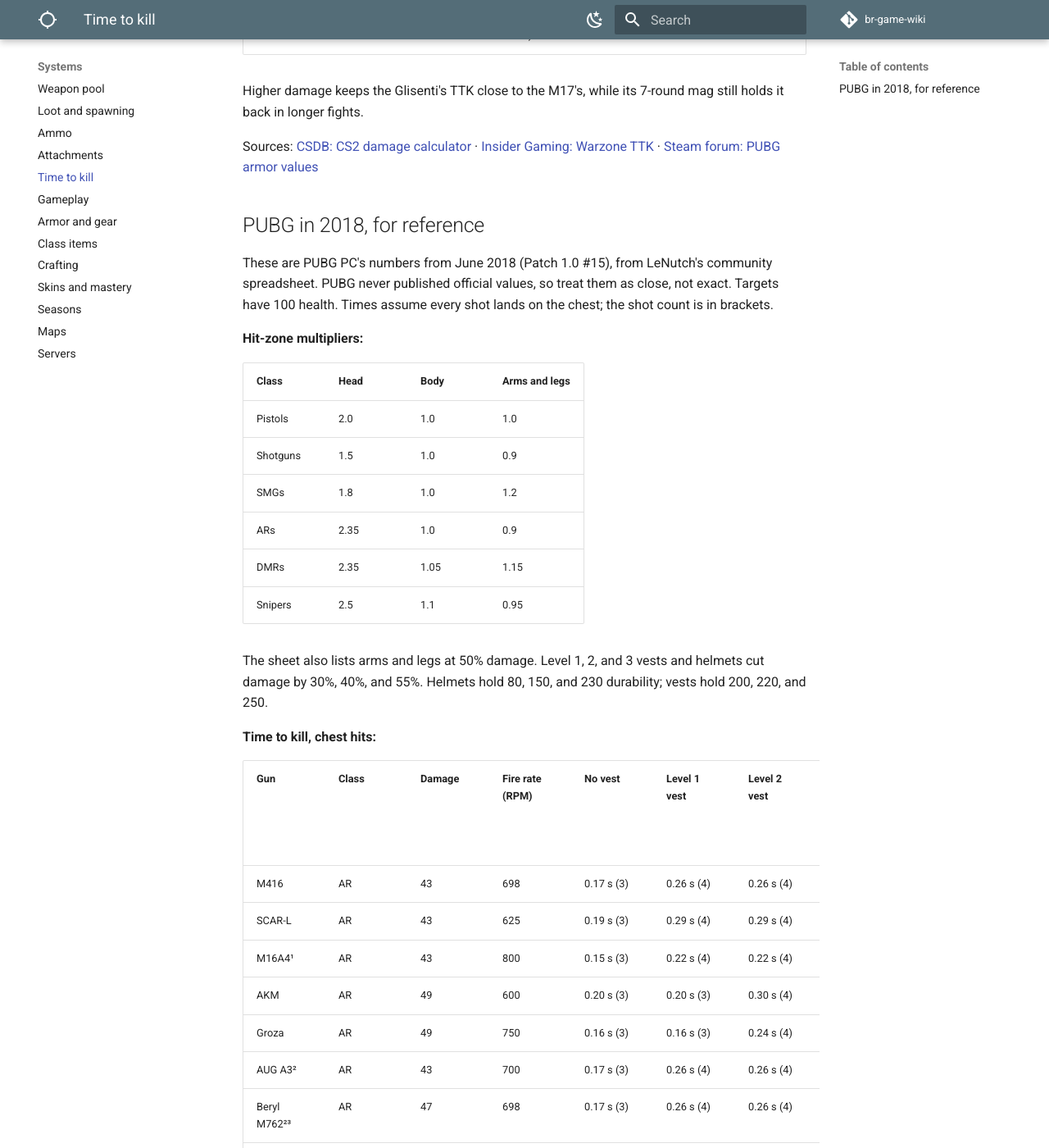
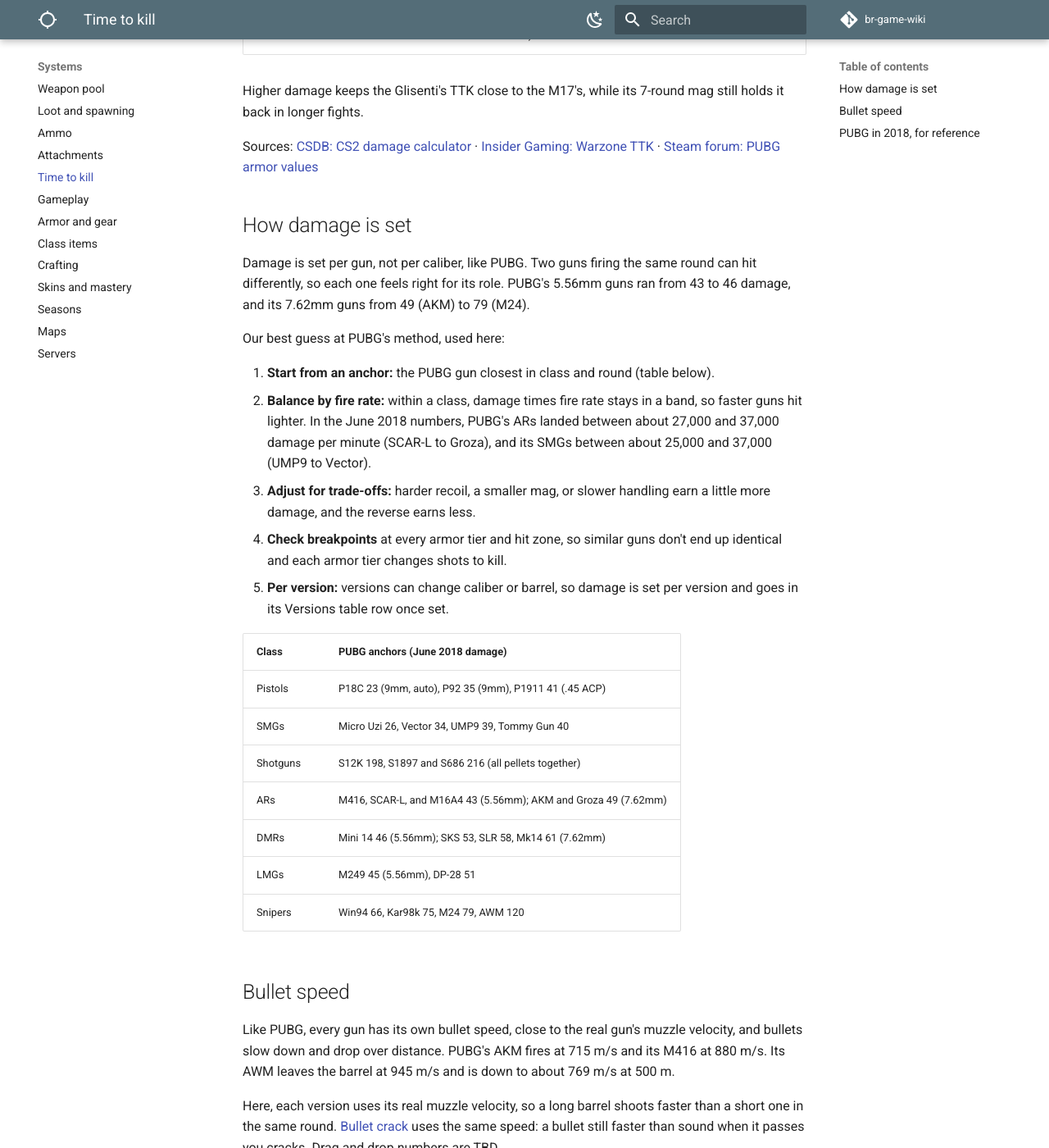
Before and after one commit to DerrickSpartan1/br-game-wiki, an MkDocs documentation site: the page built from docs/systems/ttk.md, in a window 1280 px wide and 1400 px high, scrolled down 1030 px. Shown: the whole window at 82% size. Built offline with MkDocs 1.6.1 and Material for MkDocs 9.7.7, drawn with Linux system fonts in a browser that asks for light colours; comment, search, counter and statistics services are not loaded; some of the changed text lies outside the part shown.

Commit message:
Set per-gun damage method, per-gun bullet speed, and bipod deploying
Co-Authored-By: Claude Opus 5.5 <noreply@anthropic.com>
Claude-Session: https://claude.ai/code/session_01LAp2s4euUjj6HZthupXLj4

```diff
--- a/docs/systems/ttk.md
+++ b/docs/systems/ttk.md
@@ -28,6 +28,34 @@ Illustrative example with made-up numbers (100 health, chest hits, no armor):
 Higher damage keeps the Glisenti's TTK close to the M17's, while its 7-round mag still holds it back in longer fights.
 
 Sources: [CSDB: CS2 damage calculator](https://csdb.gg/damage-calculator/) · [Insider Gaming: Warzone TTK](https://insider-gaming.com/warzone-devs-address-fast-time-to-kill-concerns-on-verdansk/) · [Steam forum: PUBG armor values](https://steamcommunity.com/app/578080/discussions/1/1471966894874045224)
+
+## How damage is set
+
+Damage is set per gun, not per caliber, like PUBG. Two guns firing the same round can hit differently, so each one feels right for its role. PUBG's 5.56mm guns ran from 43 to 46 damage, and its 7.62mm guns from 49 (AKM) to 79 (M24).
+
+Our best guess at PUBG's method, used here:
+
+1. **Start from an anchor:** the PUBG gun closest in class and round (table below).
+2. **Balance by fire rate:** within a class, damage times fire rate stays in a band, so faster guns hit lighter. In the June 2018 numbers, PUBG's ARs landed between about 27,000 and 37,000 damage per minute (SCAR-L to Groza), and its SMGs between about 25,000 and 37,000 (UMP9 to Vector).
+3. **Adjust for trade-offs:** harder recoil, a smaller mag, or slower handling earn a little more damage, and the reverse earns less.
+4. **Check breakpoints** at every armor tier and hit zone, so similar guns don't end up identical and each armor tier changes shots to kill.
+5. **Per version:** versions can change caliber or barrel, so damage is set per version and goes in its Versions table row once set.
+
+| Class | PUBG anchors (June 2018 damage) |
+| --- | --- |
+| Pistols | P18C 23 (9mm, auto), P92 35 (9mm), P1911 41 (.45 ACP) |
+| SMGs | Micro Uzi 26, Vector 34, UMP9 39, Tommy Gun 40 |
+| Shotguns | S12K 198, S1897 and S686 216 (all pellets together) |
+| ARs | M416, SCAR-L, and M16A4 43 (5.56mm); AKM and Groza 49 (7.62mm) |
+| DMRs | Mini 14 46 (5.56mm); SKS 53, SLR 58, Mk14 61 (7.62mm) |
+| LMGs | M249 45 (5.56mm), DP-28 51 |
+| Snipers | Win94 66, Kar98k 75, M24 79, AWM 120 |
+
+## Bullet speed
+
+Like PUBG, every gun has its own bullet speed, close to the real gun's muzzle velocity, and bullets slow down and drop over distance. PUBG's AKM fires at 715 m/s and its M416 at 880 m/s. Its AWM leaves the barrel at 945 m/s and is down to about 769 m/s at 500 m.
+
+Here, each version uses its real muzzle velocity, so a long barrel shoots faster than a short one in the same round. [Bullet crack](gameplay.md#sound) uses the same speed: a bullet still faster than sound when it passes you cracks. Drag and drop numbers are TBD.
 
 ## PUBG in 2018, for reference
 
@@ -82,6 +110,6 @@ The sheet also lists arms and legs at 50% damage. Level 1, 2, and 3 vests and he
 - **Close calls:** the Kar98k's chest hit against a level 2 vest does 49.5, so two hits leave 1 health.
 - **Perfect hits kill fast.** Against a level 2 vest, the automatic guns kill in about 0.2 to 0.4 seconds of perfect chest hits. Recoil and misses make real fights much longer, which is where gun feel comes in.
 
-Sources: [LeNutch: PUBG weapon stats, Patch 1.0 #15 (June 2018)](https://docs.google.com/spreadsheets/d/13ZI5GQDbCXl7IlVCVnEA6aZVfC7NFJLBsXPIAGFMNj4/htmlview?sle=true) · [Gamepressure: PUBG assault rifles (2019)](https://www.gamepressure.com/playerunknowns-battlegrounds/assault-rifles-ar/z9a233) · [PUBG Wiki: Assault Rifles](https://pubg.wiki.gg/wiki/Assault_Rifles)
+Sources: [PUBG Wiki: Sniper Rifles](https://pubg.wiki.gg/wiki/Sniper_Rifles) · [Medium: Does bullet velocity really matter in PUBG? (2019)](https://medium.com/@midopooler/does-bullet-velocity-really-matter-in-pubg-cba1d571ce6f) · [LeNutch: PUBG weapon stats, Patch 1.0 #15 (June 2018)](https://docs.google.com/spreadsheets/d/13ZI5GQDbCXl7IlVCVnEA6aZVfC7NFJLBsXPIAGFMNj4/htmlview?sle=true) · [Gamepressure: PUBG assault rifles (2019)](https://www.gamepressure.com/playerunknowns-battlegrounds/assault-rifles-ar/z9a233) · [PUBG Wiki: Assault Rifles](https://pubg.wiki.gg/wiki/Assault_Rifles)
 
 Reliability: guns never jam or overheat (see [Rules](../rules.md)). Whether some items wear out is still open; the makeshift suppressor and the StG 44's Krummlauf are the current wear ideas.
```
Also changed, not shown: docs/planning/changelog.md (+1 -0 lines), docs/planning/decisions.md (+3 -0 lines), docs/planning/open-questions.md (+3 -3 lines), docs/systems/attachments.md (+1 -1 lines).
